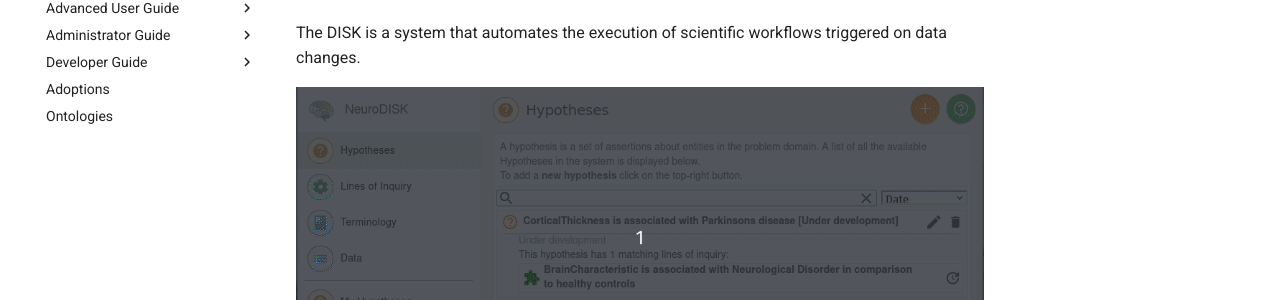
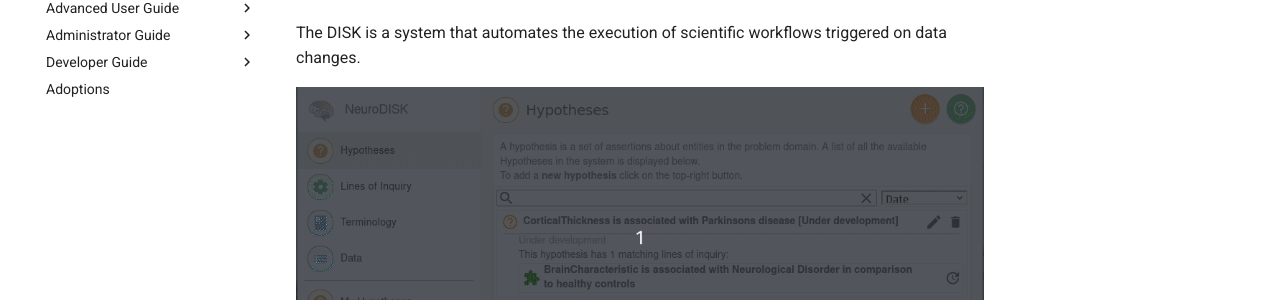
Before and after one commit to KnowledgeCaptureAndDiscovery/DISK-UI, an MkDocs documentation site: the page built from docs/index.md, in a window 1280 px wide. Shown: the part 260-560 px from the top of the page. Built offline with MkDocs 1.6.1 and Material for MkDocs 9.7.7, drawn with Linux system fonts in a browser that asks for light colours; comment, search, counter and statistics services are not loaded.

Commit message:
fix: remove ontologies

```diff
--- a/mkdocs.yml
+++ b/mkdocs.yml
@@ -35,7 +35,6 @@ nav:
     - developer-guide/data-adapter.md
     - developer-guide/method-adapter.md
   - Adoptions: adoptions.md
-  - Ontologies: ontologies.md
 theme:
   name: material
   logo: figures/logo.png
```
